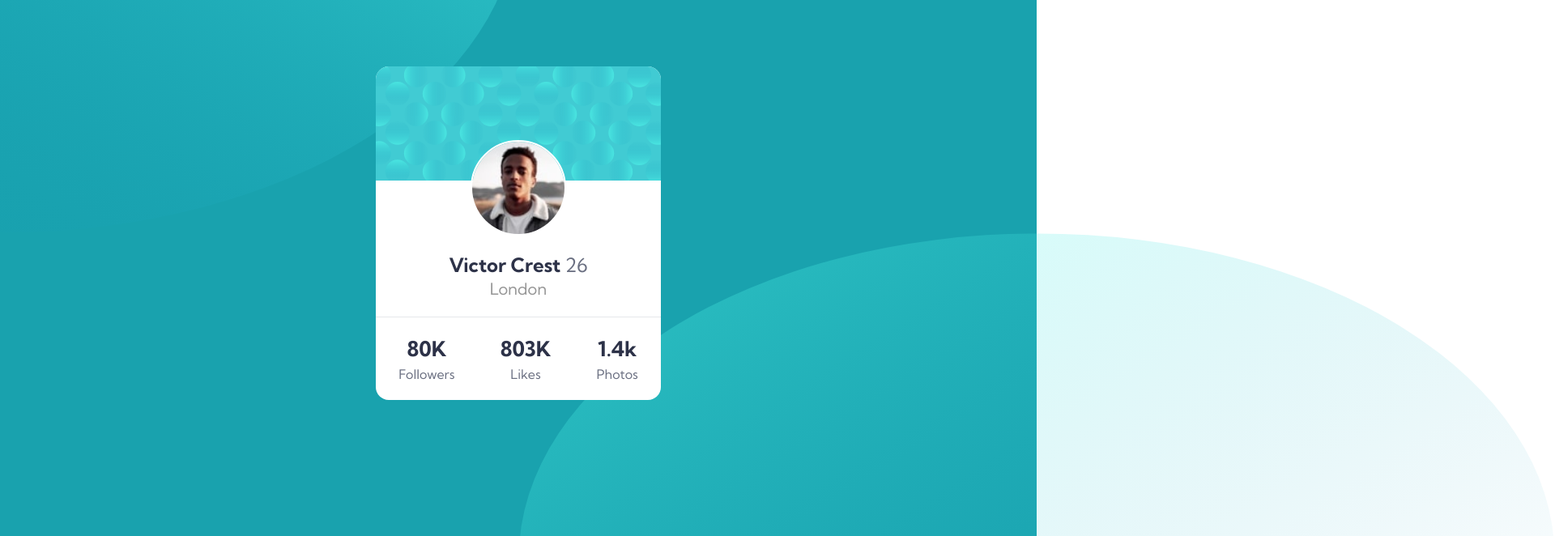
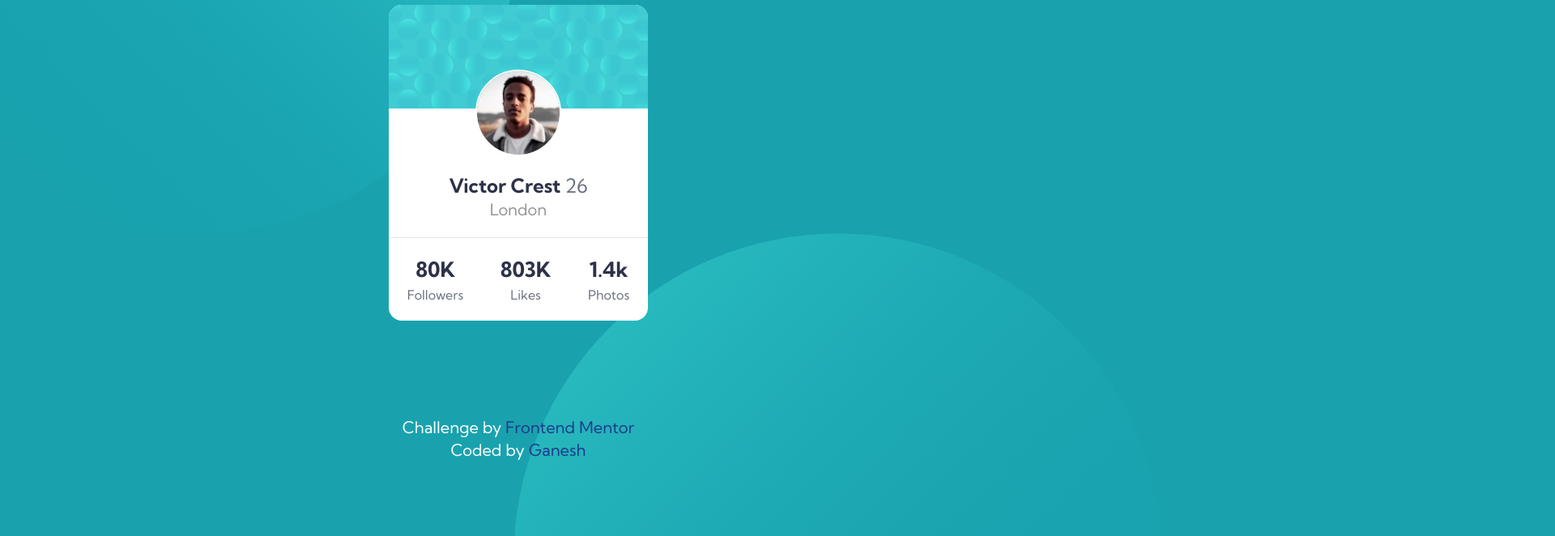
Before and after one commit to Ganesh-G0/Profile_Card, a plain HTML site: page index.html in a window 1280 px wide. Shown: the part 112-774 px from the top of the page at 81% size, 1920 px wide, since content can reach past the window. Drawn offline with nearby package versions, Linux system fonts and the light colour scheme.

Commit message:
Update index.html

```diff
--- a/index.html
+++ b/index.html
@@ -13,6 +13,12 @@
       --DarkGrayishBlue: hsl(227, 10%, 46%);
       --DarkGray: hsl(0, 0%, 59%);
     }
+    /* body {
+      background-image: url(./images/bg-pattern-bottom.svg), url(./images/bg-pattern-top.svg);
+      background-repeat: no-repeat, no-repeat;
+      background-attachment: fixed;
+      background-position: 55vw 50vh, -250dvw -50vh;
+    } */
     div h1 {
       font-size: 1.2rem;
       font-weight: bolder;
@@ -23,6 +29,9 @@
       color: var(--DarkGrayishBlue);
     }
     @media (min-width: 768px) {
+      body {
+        background-position: 55vw 50vh, -70dvw -50vh;
+      }
       div h1 {
         font-size: 1.6rem;
       }
@@ -63,18 +72,17 @@
     };
   </script>
 </head>
-<body class="font-family text-size text-center flex flex-col justify-center items-center overflow-x-hidden">
-  <main class="container-fluid bg-dc flex flex-col justify-center items-center h-[100dvh] w-full overflow-hidden>
-    <div class="realtive bg-auto z-0 overflow-hidden">
-      <img class="absolute -top-[25%] -left-[50%] h-4/6 w-full xl:h-full xl:-top-[50%] " src="./images/bg-pattern-top.svg" alt="top pattern">
-      <img class="absolute -bottom-[25%] -right-[50%] h-4/6 w-full xl:h-full xl:-bottom-[50%]" src="./images/bg-pattern-bottom.svg" alt="top pattern">
+<body class="bg-dc h-[100dvh] font-family text-size text-center flex flex-col justify-evenly items-center overflow-x-hidden">
+  <main class="container-fluid flex flex-col justify-center items-center">
+    <div class="realtive bg-auto">
+      <img class="absolute -top-[50%] -left-[40%]  h-full w-fit z-0 xl:-left-[12%]" src="./images/bg-pattern-top.svg" alt="top pattern">
+      <img class="absolute -bottom-[50%] -right-[40%] h-full w-fit z-0 xl:-right-[12%]" src="./images/bg-pattern-bottom.svg" alt="top pattern">
     </div>
-
-    <section class="w-[17rem] bg-white rounded-[1rem] z-20 sm:w-[22rem]">
+    <section class="w-[17rem] bg-white rounded-[1rem] sm:w-[20rem] z-50">
       <div class="relative">
         <img class="absolute top-0 right-0 left-0 w-full rounded-t-[1rem]" src="./images/bg-pattern-card.svg" alt="bg pattern">
       </div>
-      <div class="mt-[3.8rem] sm:mt-[5.7rem] flex flex-col justify-between items-center">
+      <div class="mt-[3.8rem] sm:mt-[5rem] flex flex-col justify-between items-center">
         <img class="rounded-full border-2 border-white z-10 md:w-2/6" src="./images/image-victor.jpg" alt="Profile">
         <h1 class="text-vdb text-xl font-bold mt-5 md:text-2xl">Victor Crest <span class="text-dgb font-normal"> 26 </span></h1>
         <h4 class="text-dg md:text-xl">London</h4>
@@ -96,10 +104,10 @@
       </div>
     </section>
   </main>
-  <footer class="attribution text-center text-lg lg:text-xl z-20">Challenge by
-    <a href="https://www.frontendmentor.io?ref=challenge" target="_blank" class="text-attribution">Frontend Mentor</a>
+  <footer class="attribution text-center text-white text-lg lg:text-xl z-20 ">Challenge by
+    <a href="https://www.frontendmentor.io?ref=challenge" target="_blank" class="text-blue-900">Frontend Mentor</a>
     <br>Coded by
-    <a href="https://www.frontendmentor.io/profile/Ganesh-G0" target="_blank" class="text-attribution">Ganesh</a>
+    <a href="https://www.frontendmentor.io/profile/Ganesh-G0" target="_blank" class="text-blue-900">Ganesh</a>
   </footer>
 </body>
 </html>
```
